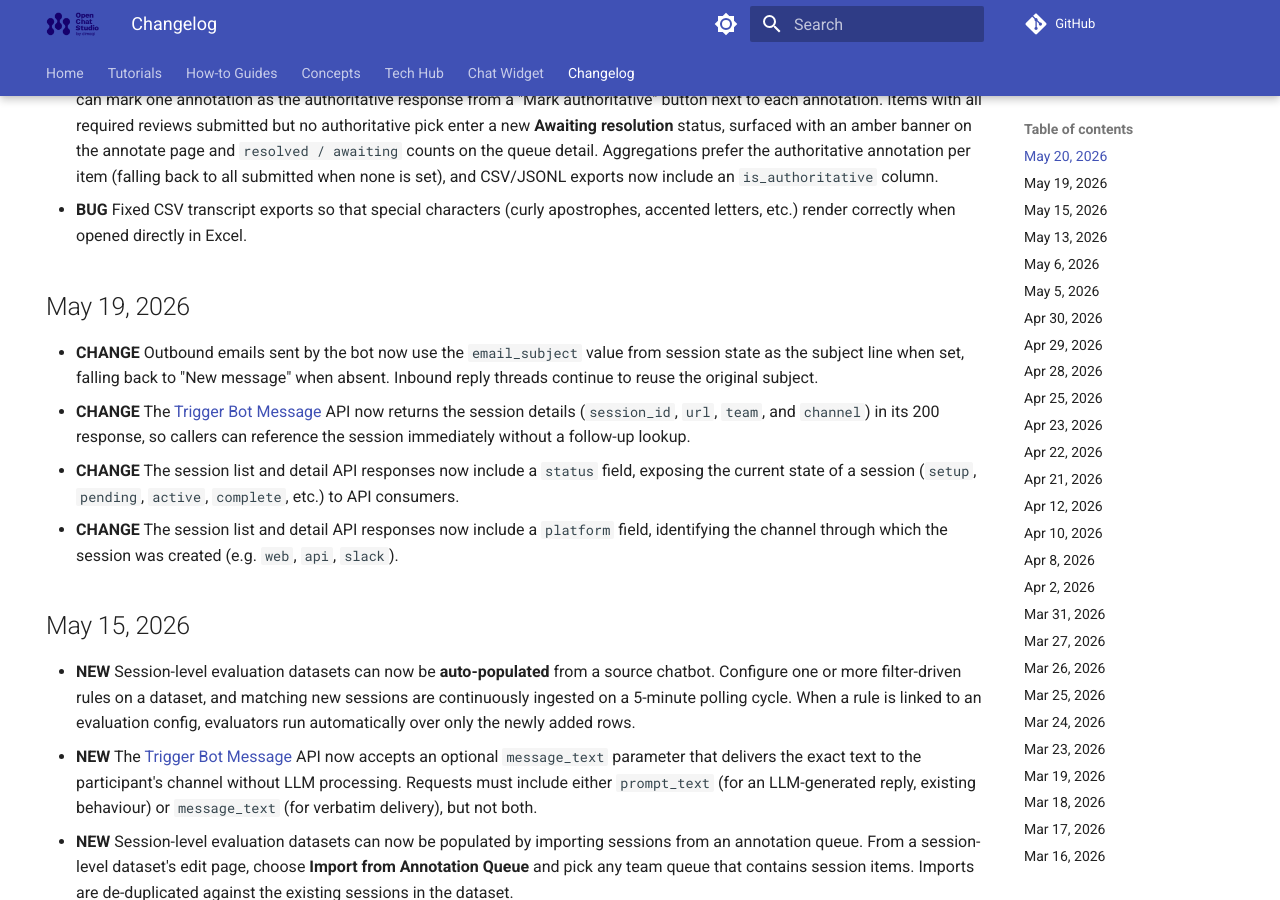
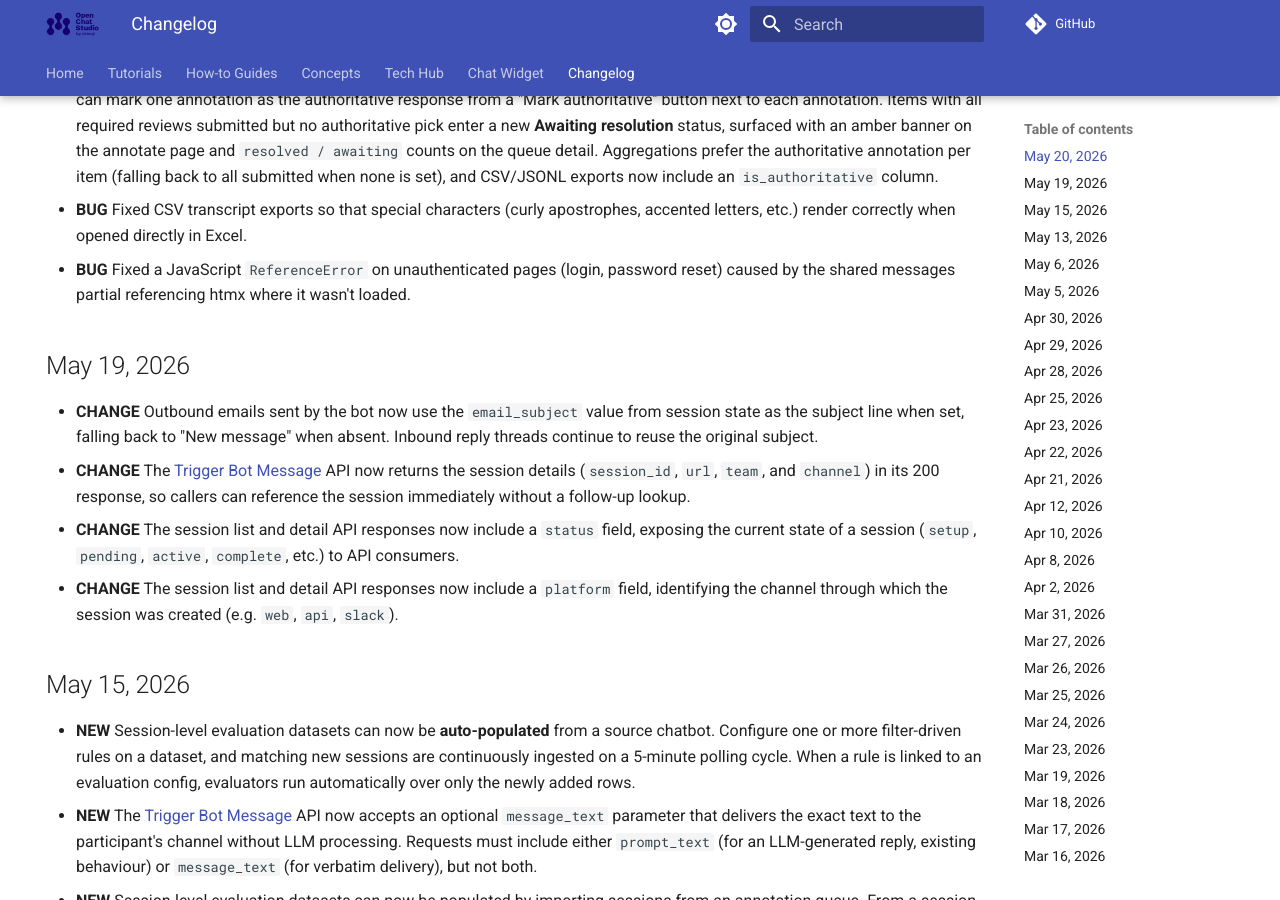
Before and after one commit to dimagi/open-chat-studio-docs, an MkDocs documentation site: the page built from docs/changelog.md, in a window 1280 px wide and 900 px high, scrolled down 302 px. Built offline with MkDocs 1.6.1 and Material for MkDocs 9.7.7, drawn with Linux system fonts in a browser that asks for light colours; a script that is not in the unit is left out; comment, search, counter and statistics services are not loaded.

Commit message:
update changelog and docs from OCS PR #3378

```diff
--- a/docs/changelog.md
+++ b/docs/changelog.md
@@ -8,6 +8,7 @@ hide:
 * **NEW** Evaluations can now be **edited** and **deleted** from the UI. A new Edit button on the evaluation detail page opens the configuration form, and Delete actions are available both on each row of the evaluations list and on the detail page. Deleting an evaluation cascades to its runs and results.
 * **NEW** Multi-reviewer annotation queues now support **authoritative answers** for resolving conflicting annotations. Queue admins can mark one annotation as the authoritative response from a "Mark authoritative" button next to each annotation. Items with all required reviews submitted but no authoritative pick enter a new **Awaiting resolution** status, surfaced with an amber banner on the annotate page and `resolved / awaiting` counts on the queue detail. Aggregations prefer the authoritative annotation per item (falling back to all submitted when none is set), and CSV/JSONL exports now include an `is_authoritative` column.
 * **BUG** Fixed CSV transcript exports so that special characters (curly apostrophes, accented letters, etc.) render correctly when opened directly in Excel.
+* **BUG** Fixed a JavaScript `ReferenceError` on unauthenticated pages (login, password reset) caused by the shared messages partial referencing htmx where it wasn't loaded.
 
 ## May 19, 2026
 * **CHANGE** Outbound emails sent by the bot now use the `email_subject` value from session state as the subject line when set, falling back to "New message" when absent. Inbound reply threads continue to reuse the original subject.
```
